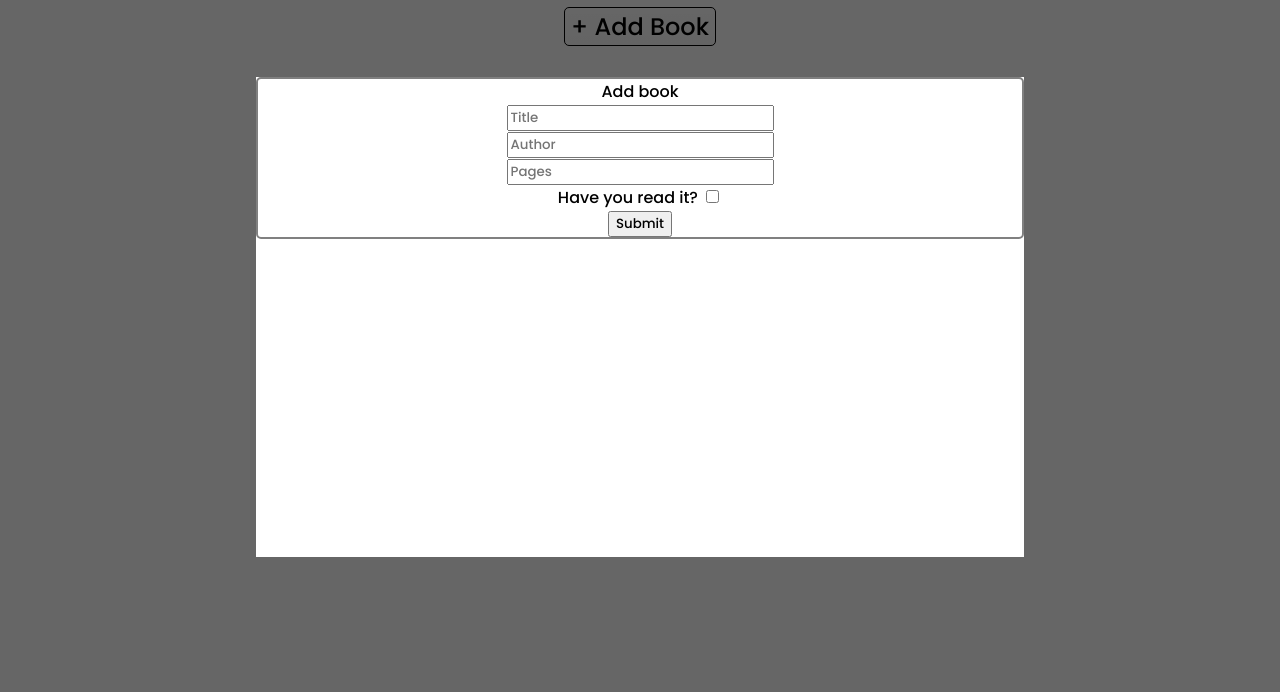
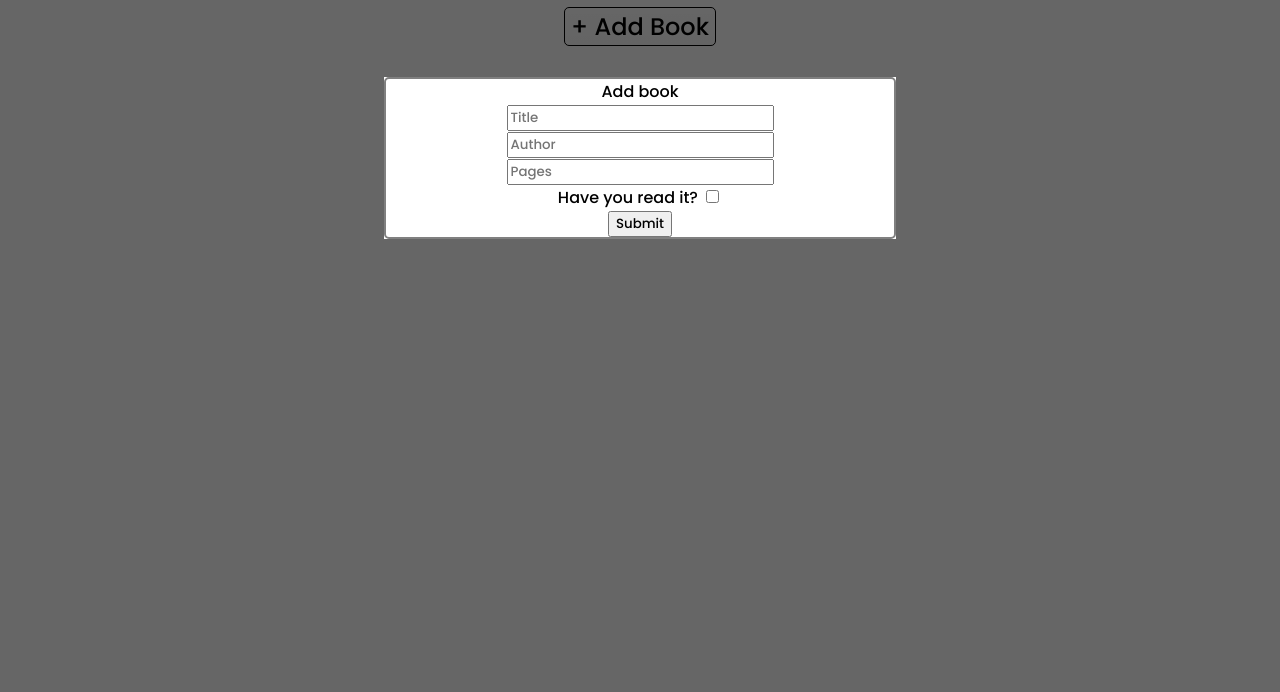
Before and after one commit to dtonda8/library, a plain HTML site: page index.html in a window 1280 px wide. Both pictures are taken after a click on the button "+ Add Book". Shown: the part 83-775 px from the top of the page. Drawn offline with Linux system fonts and the light colour scheme.

Commit message:
Remove redundant space from form

```diff
--- a/style.css
+++ b/style.css
@@ -30,6 +30,7 @@ form {
     border: 2px solid grey;
     border-radius: 5px;
     text-align: center;
+    height: 100%;
 }
 
 #page-mask {
@@ -43,9 +44,8 @@ form {
 
 #add-book-div {
     position: fixed;
-    left: 20%;
-    right: 20%;
-    bottom: 20%;
+    left: 30%;
+    right: 30%;
     top: 20%;
     background-color: white;
 }
```
